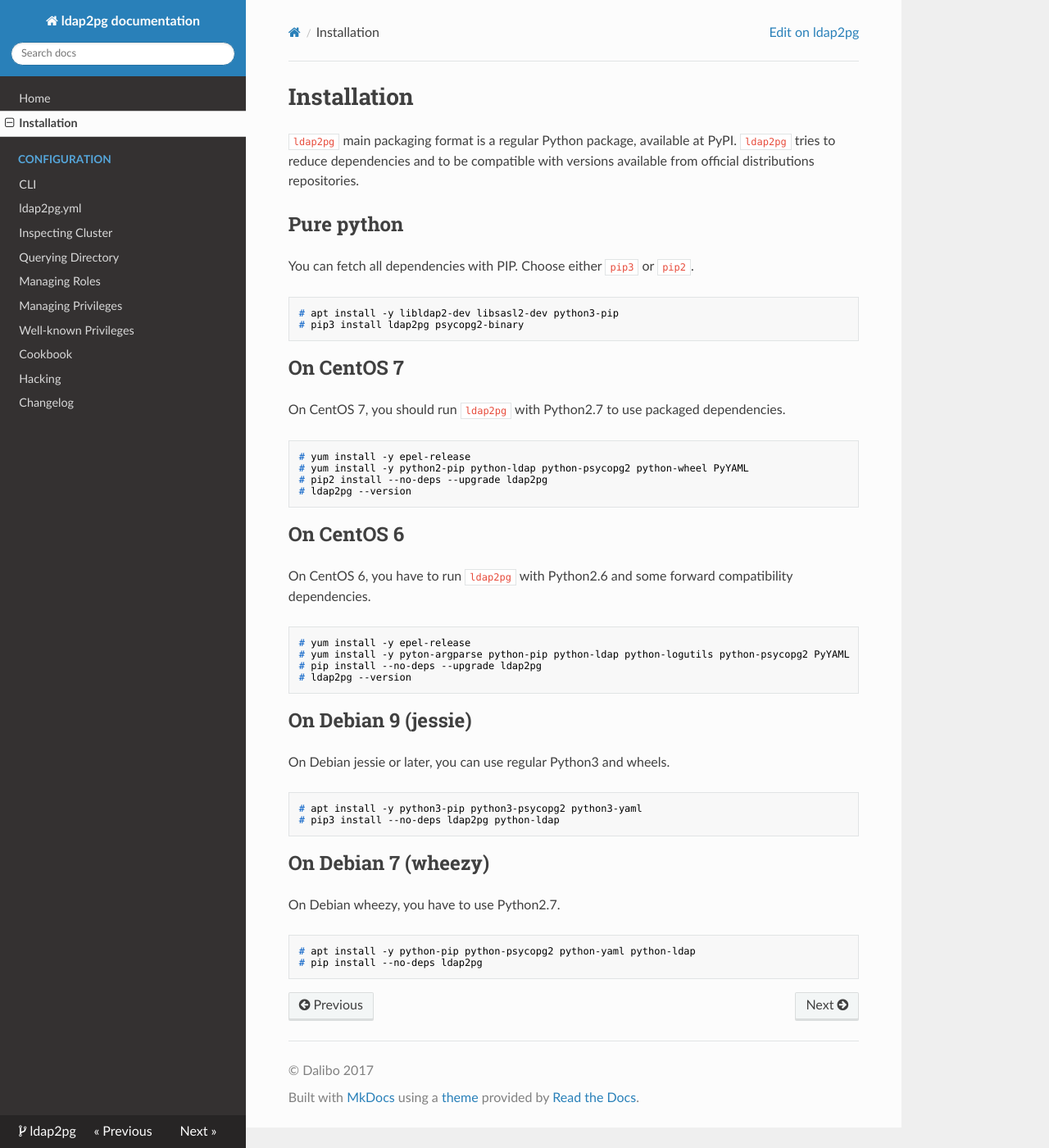
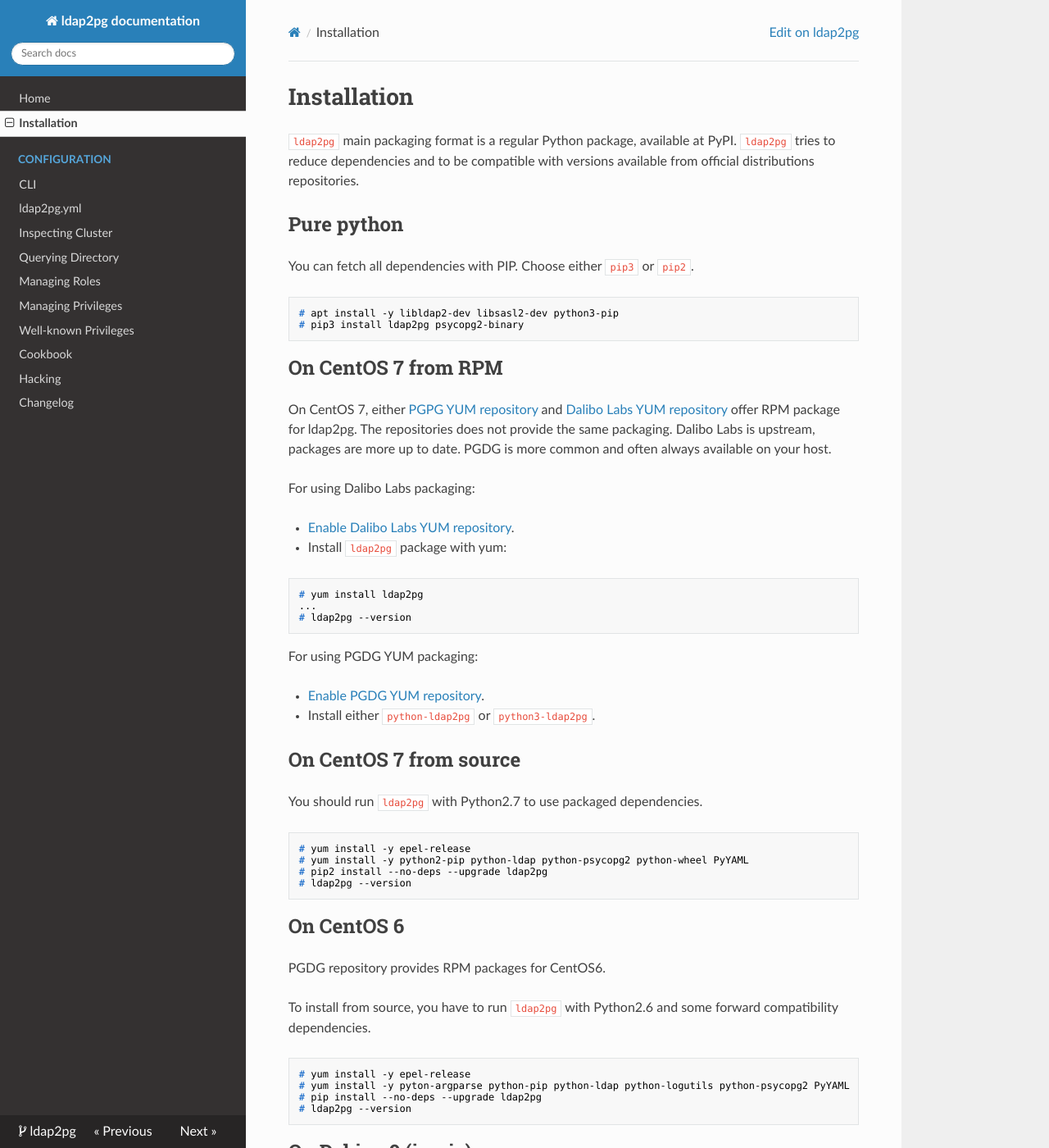
Before and after one commit to dalibo/ldap2pg, an MkDocs documentation site: the page built from docs/install.md, in a window 1280 px wide and 1400 px high. Shown: the whole window at 82% size. Built offline with MkDocs 1.6.1, drawn with Linux system fonts in a browser that asks for light colours; nearby versions of some CDN libraries.

Commit message:
Upload rpm to yum.dalibo.org/labs

````diff
--- a/docs/install.md
+++ b/docs/install.md
@@ -13,10 +13,34 @@
 # pip3 install ldap2pg psycopg2-binary
 ```
 
-# On CentOS 7
+# On CentOS 7 from RPM
 
-On CentOS 7, you should run `ldap2pg` with Python2.7 to use packaged
-dependencies.
+On CentOS 7, either [PGPG YUM repository](https://yum.postgresql.org/) and
+[Dalibo Labs YUM repository](https://yum.dalibo.org/labs/) offer RPM package
+for ldap2pg. The repositories does not provide the same packaging. Dalibo Labs
+is upstream, packages are more up to date. PGDG is more common and often always
+available on your host.
+
+For using Dalibo Labs packaging:
+
+- [Enable Dalibo Labs YUM repository](https://yum.dalibo.org/labs/).
+- Install `ldap2pg` package with yum:
+
+``` console
+# yum install ldap2pg
+...
+# ldap2pg --version
+```
+
+For using PGDG YUM packaging:
+
+- [Enable PGDG YUM repository](https://yum.postgresql.org/).
+- Install either `python-ldap2pg` or `python3-ldap2pg`.
+
+
+# On CentOS 7 from source
+
+You should run `ldap2pg` with Python2.7 to use packaged dependencies.
 
 ``` console
 # yum install -y epel-release
@@ -28,8 +52,10 @@
 
 # On CentOS 6
 
-On CentOS 6, you have to run `ldap2pg` with Python2.6 and some forward
-compatibility dependencies.
+PGDG repository provides RPM packages for CentOS6.
+
+To install from source, you have to run `ldap2pg` with Python2.6 and some
+forward compatibility dependencies.
 
 ``` console
 # yum install -y epel-release
````
Also changed, not shown: 2 other files.
